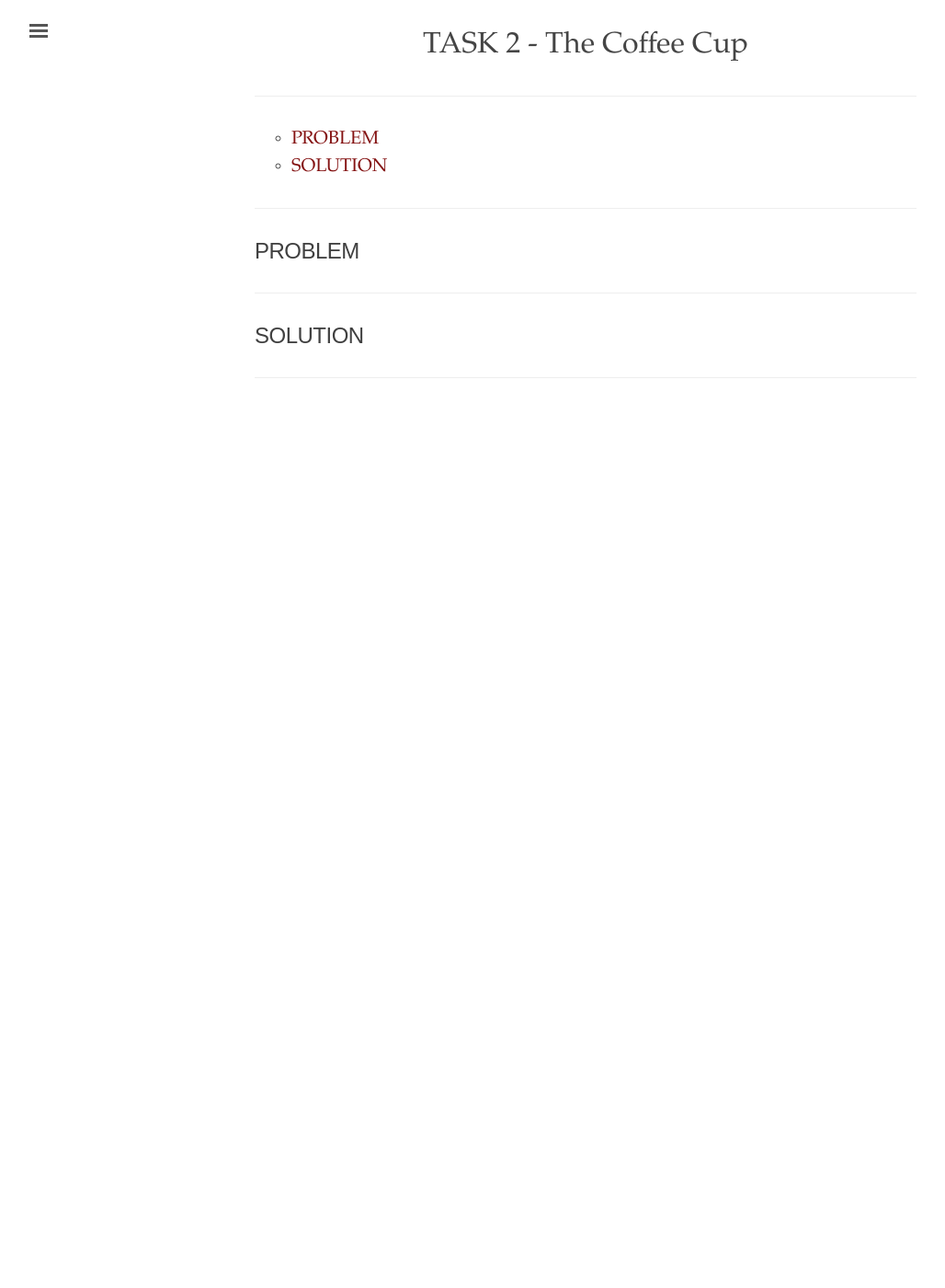
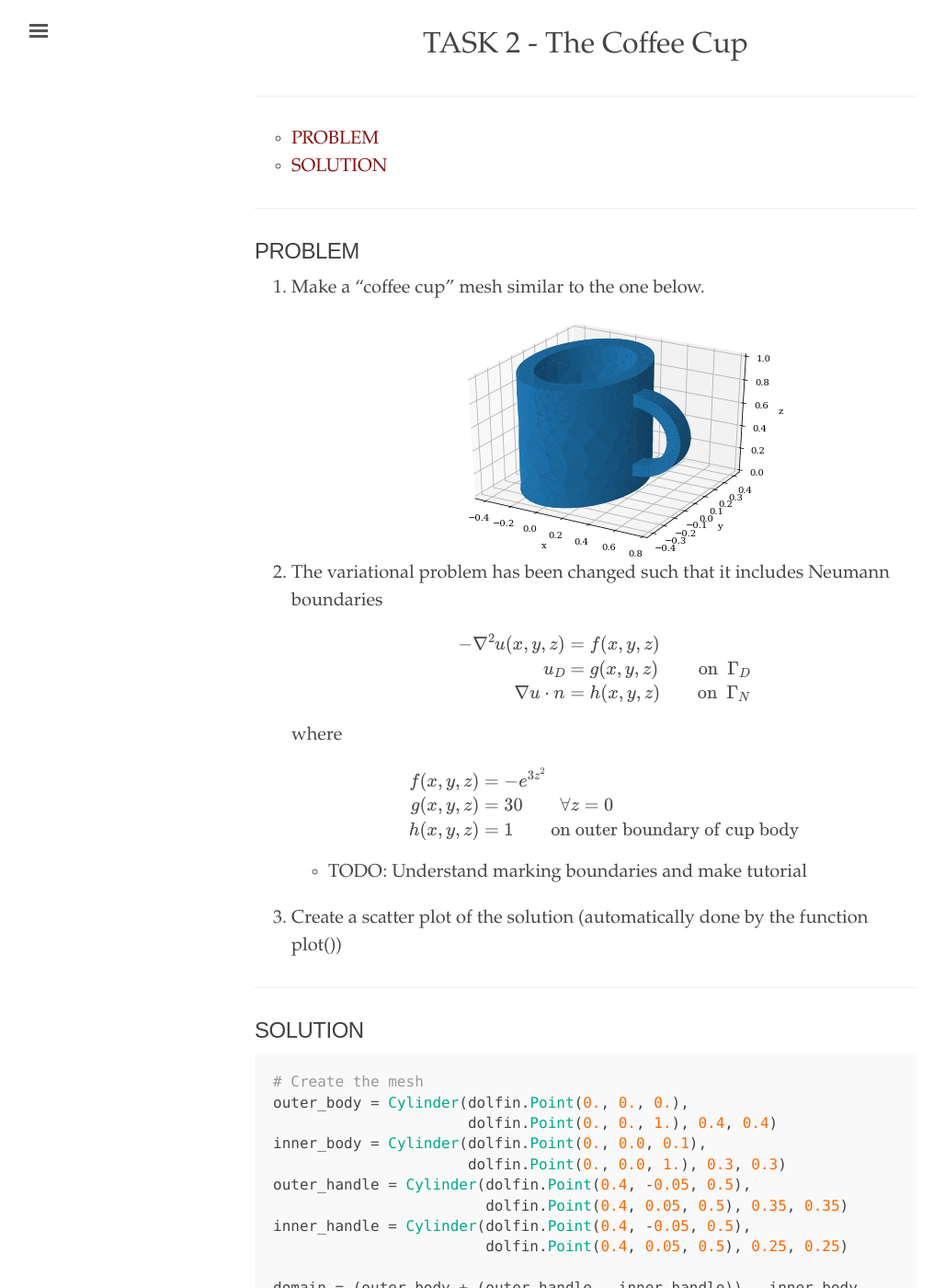
Before and after one commit to vanessanehruji/fenics_workshop, a Jekyll site: the page built from _tasks/task2.md, in a window 1280 px wide and 1400 px high, scrolled down 270 px. Shown: the whole window at 92% size, without its empty margins (3-1031 px from the left). Built offline with Jekyll 4.4.1, drawn with Linux system fonts in a browser that asks for light colours; formulas are drawn with MathJax 3; before the commit the page ends 900 px from its top, so only the background shows below that; some of the changed text lies outside the part shown.

Commit message:
Update task 2

````diff
--- a/_config.yml
+++ b/_config.yml
@@ -2,7 +2,7 @@
 
 # Setup
 title:               FEniCS
-tagline:             'Finite Element, Computer Sofware'
+tagline:             'Finite Element, Computer Software'
 logo:		     '/assets/img/fenics_logo2.png'
 description:         'A workshop for FEniCS 2018.1.0'
 url:                 'https://vanessanehruji.github.io/fenics_workshop/'
--- a/_tasks/task2.md
+++ b/_tasks/task2.md
@@ -22,8 +22,74 @@ toc:
 
 ## PROBLEM
 
+1. Make a "coffee cup" mesh similar to the one below.
+   ![coffee_mesh](../../assets/img/tasks/task2/cup_mesh.png){: .center-image }
+2. The variational problem has been changed such that it includes Neumann boundaries
+
+   $$
+   \begin{align}
+   - \nabla^2 u(x, y, z) &= f(x, y, z) \\
+   u_{D} &= g(x, y, z) &\text{on}\ \ \Gamma_{D} \\
+   \nabla u \cdot n &= h(x, y, z) &\text{on}\ \ \Gamma_{N}
+   \end{align}
+   $$
+
+   where
+
+   $$
+   \begin{align}
+    f(x, y, z) &= -e^{3z^2} \\
+    g(x, y, z) &= 30 \qquad \forall z = 0 \\
+    h(x, y, z) &= 1 \qquad \text{on outer boundary of cup body}
+   \end{align}
+   $$
+
+   + TODO: Understand marking boundaries and make tutorial
+3. Create a scatter plot of the solution (automatically done by the function plot())
+
 ---
 
 ## SOLUTION
 
+```python
+# Create the mesh
+outer_body = Cylinder(dolfin.Point(0., 0., 0.),
+	              dolfin.Point(0., 0., 1.), 0.4, 0.4)
+inner_body = Cylinder(dolfin.Point(0., 0.0, 0.1),
+	     	      dolfin.Point(0., 0.0, 1.), 0.3, 0.3)
+outer_handle = Cylinder(dolfin.Point(0.4, -0.05, 0.5),
+	                dolfin.Point(0.4, 0.05, 0.5), 0.35, 0.35)
+inner_handle = Cylinder(dolfin.Point(0.4, -0.05, 0.5),
+	                dolfin.Point(0.4, 0.05, 0.5), 0.25, 0.25)
+
+domain = (outer_body + (outer_handle - inner_handle)) - inner_body
+mesh = generate_mesh(domain, 25)
+
+V = FunctionSpace(mesh, 'P', 1)
+
+u_D = Constant(30.0)
+
+def boundary(x, on_boundary):
+    # add dirichlet to cup inside
+    return near(x[2], 0, 1e-14)
+
+bc = DirichletBC(V, u_D, boundary)
+
+u = TrialFunction(V)
+v = TestFunction(V)
+f = Expression('-exp(3*x[2]*x[2])', degree=2)
+h = Constant(0.00005) # Need to apply only on outer cup boundaries
+a = dot(grad(u),  grad(v))*dx
+L = f*v*dx + h*v*ds
+
+u = Function(V)
+solve(a == L, u, bc)
+
+## Plot scatter plot solution
+p = plot(u, title="Solution to Poisson")
+p.set_cmap("viridis")
+pyplot.colorbar(p)
+pyplot.show();
+```
+
 ---
````
Also changed, not shown: assets/img/tasks/task2/cup_mesh.png (added).
